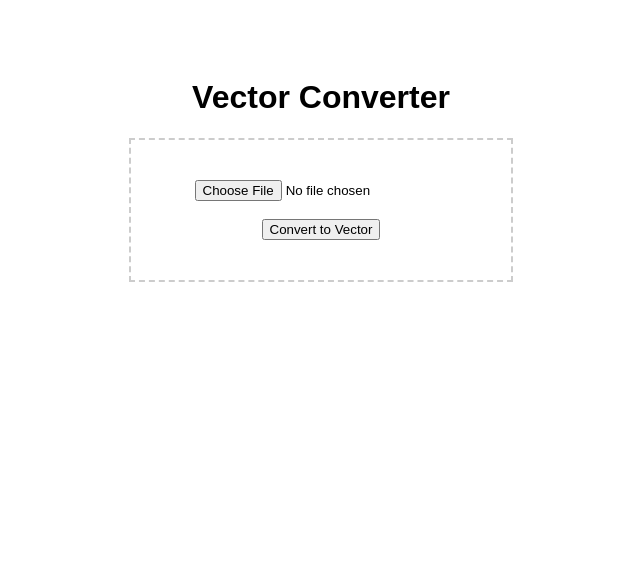
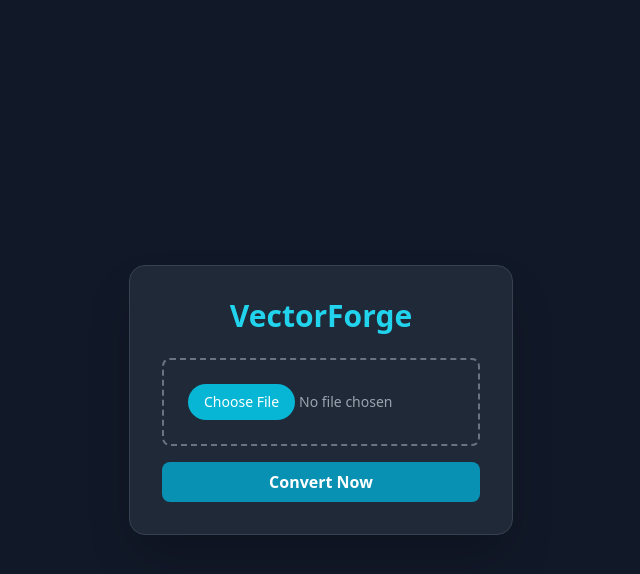
Before and after one commit to Rishiahuja11/Vectoriser, a website: page public/index.html in a window 1280 px wide. Shown: the whole page, without its empty margins (319-959 px from the left). Drawn offline with nearby package versions, Linux system fonts and the light colour scheme.

Commit message:
Refactor index.html for VectorForge with Tailwind CSS
Updated HTML structure and styling for the VectorForge application, added Tailwind CSS, and implemented a loader for form submission.

```diff
--- a/public/index.html
+++ b/public/index.html
@@ -1,18 +1,35 @@
 <!DOCTYPE html>
-<html>
+<html lang="en">
 <head>
-    <title>SVG Vectorizer</title>
+    <script src="https://cdn.tailwindcss.com"></script>
     <style>
-        body { font-family: sans-serif; display: flex; flex-direction: column; align-items: center; padding: 50px; }
-        .box { border: 2px dashed #ccc; padding: 40px; text-align: center; width: 300px; }
+        .loader { border-top-color: #3498db; animation: spinner 1.5s linear infinite; }
+        @keyframes spinner { 0% { transform: rotate(0deg); } 100% { transform: rotate(360deg); } }
     </style>
 </head>
-<body>
-    <h1>Vector Converter</h1>
-    <form action="/convert" method="POST" enctype="multipart/form-data" class="box">
-        <input type="file" name="image" accept="image/*" required>
-        <br><br>
-        <button type="submit">Convert to Vector</button>
-    </form>
+<body class="bg-gray-900 text-white min-h-screen flex items-center justify-center">
+
+    <div class="bg-gray-800 p-8 rounded-2xl shadow-2xl border border-gray-700 w-96 text-center">
+        <h1 class="text-3xl font-bold mb-6 text-cyan-400">VectorForge</h1>
+
+        <form id="uploadForm" class="space-y-4">
+            <div class="border-2 border-dashed border-gray-500 p-6 rounded-lg hover:border-cyan-400 transition-colors">
+                <input type="file" id="imageInput" accept="image/*" class="w-full text-sm text-gray-400 file:bg-cyan-500 file:text-white file:rounded-full file:border-0 file:px-4 file:py-2">
+            </div>
+            <button type="submit" class="w-full bg-cyan-600 hover:bg-cyan-500 py-2 rounded-lg font-semibold transition-all">Convert Now</button>
+        </form>
+
+        <div id="loader" class="hidden mt-6 flex justify-center">
+            <div class="loader ease-linear rounded-full border-4 border-t-4 border-gray-200 h-12 w-12"></div>
+        </div>
+    </div>
+
+    <script>
+        document.getElementById('uploadForm').onsubmit = async (e) => {
+            e.preventDefault();
+            document.getElementById('loader').classList.remove('hidden');
+            // Add fetch logic to connect to your /convert route here
+        };
+    </script>
 </body>
 </html>
```
